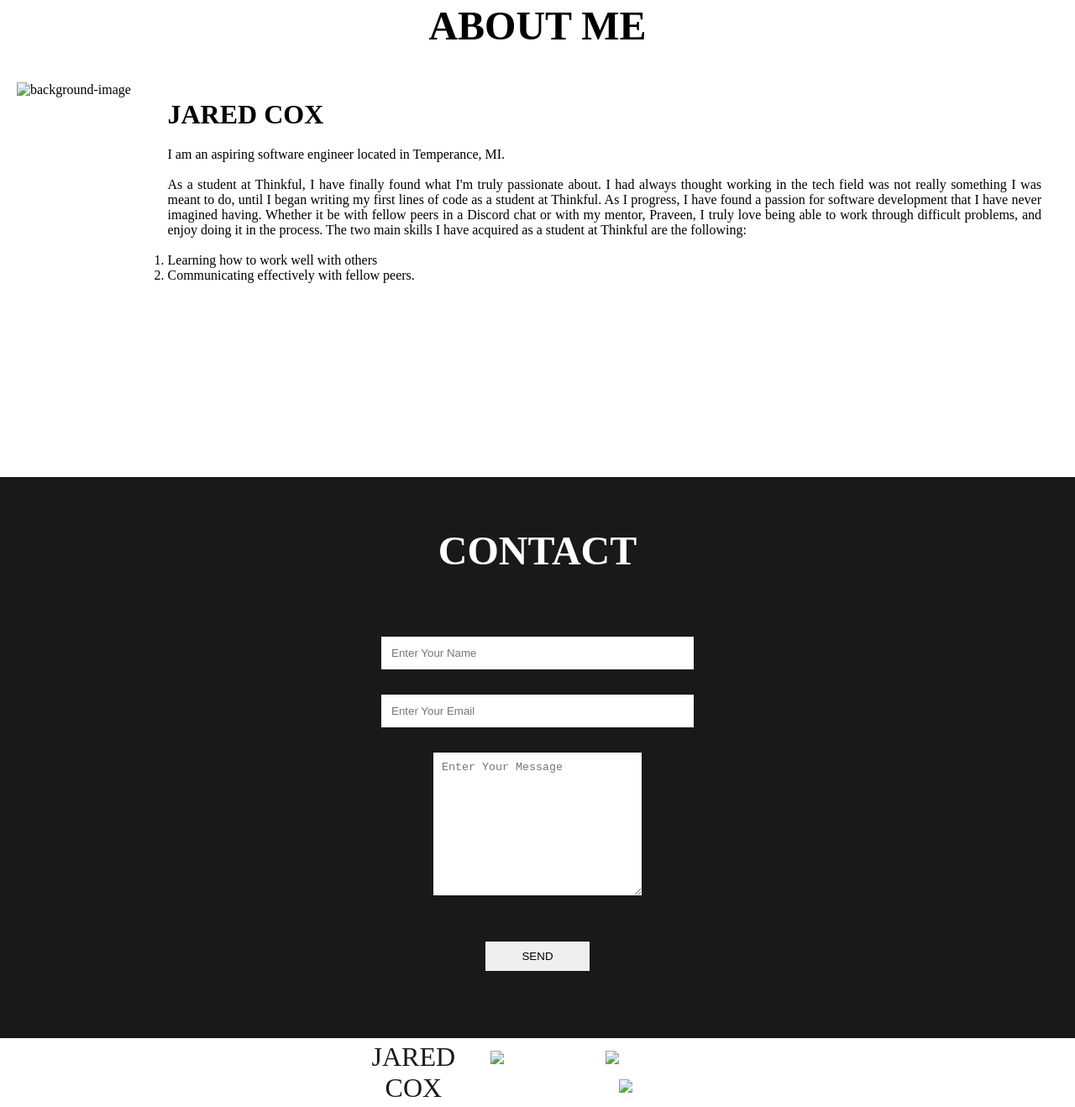
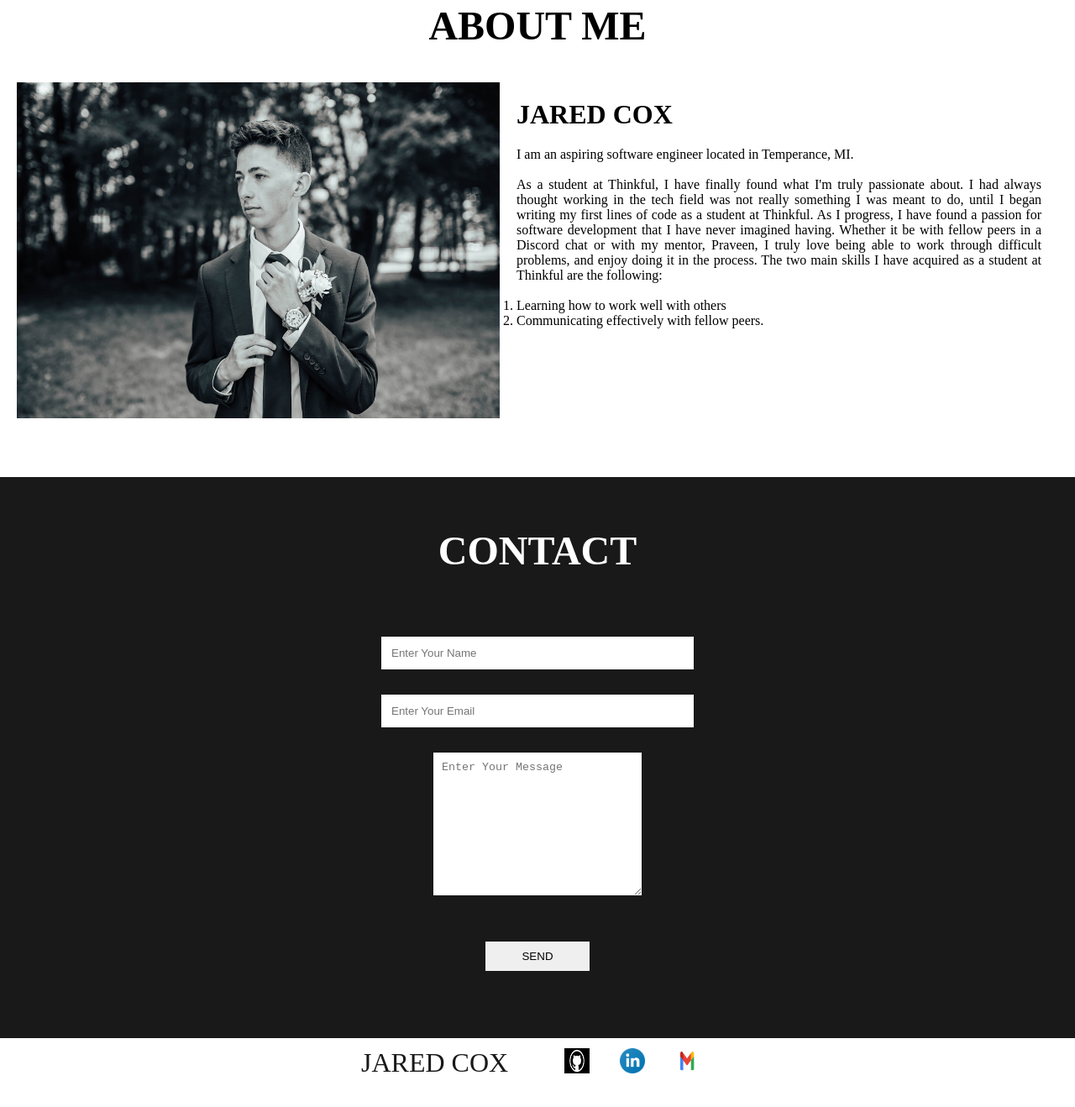
Before and after one commit to jaredlcox/portfolio, a plain HTML site: page index.html in a window 1280 px wide. Shown: the part 958-2276 px from the top of the page at 84% size. After the commit the page ends 2252 px from the top, so only its background shows below. Drawn offline with Linux system fonts and the light colour scheme.

Commit message:
Update index.html

```diff
--- a/index.html
+++ b/index.html
@@ -32,7 +32,7 @@ javascript I would guess -->
 	<article id="about">
 		<h1 class="headings">ABOUT ME</h1>
 		<div id="pic">
-			<img src="img/Background-image-1.jpg" alt="background-image">
+			<img src="Background-image-1.jpg" alt="background-image">
 			<div id="intro">
 				<h2>JARED COX</h2>
 				<p>I am an aspiring software engineer located in Temperance, MI.</p>
@@ -79,15 +79,15 @@ javascript I would guess -->
 		<h2 class="footer-heading">JARED COX</h2>
 		<ul class="nav footer-nav">
 			<li>
-				<a href="https://github.com/jaredlcox" target="_blank"><img src="img/Github.png" alt="github-image">
+				<a href="https://github.com/jaredlcox" target="_blank"><img src="Github.png" alt="github-image">
 				</a>
 			</li>
 			<li>
-				<a href="https://www.linkedin.com/in/jared-cox-683a1a220/" target="_blank"><img src="img/Linkedin.png" alt="linkedin-image">
+				<a href="https://www.linkedin.com/in/jared-cox-683a1a220/" target="_blank"><img src="Linkedin.png" alt="linkedin-image">
 				</a>
 			</li>
 			<li>
-				<a href="https://gmail.com" target="_blank"><img src="img/gmail.png" alt="gmail-image">
+				<a href="https://gmail.com" target="_blank"><img src="gmail.png" alt="gmail-image">
 					<!-- this is just the generic link to gmail -->
 				</a>
 			</li>
```
